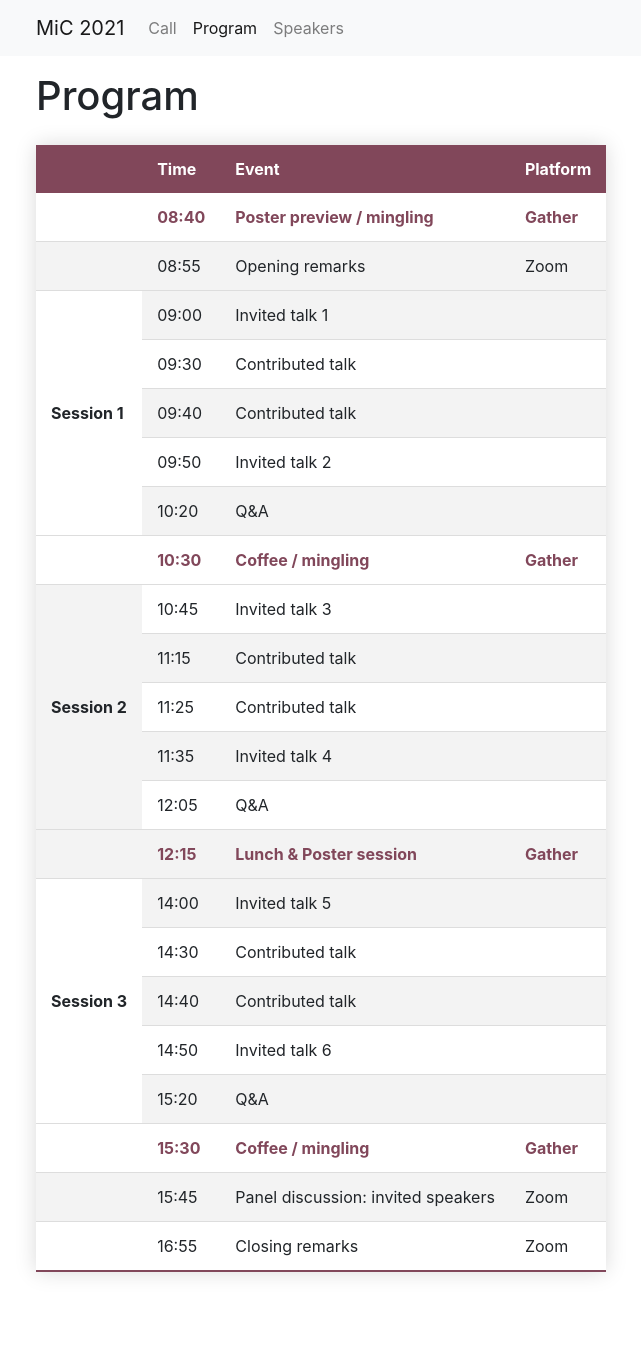
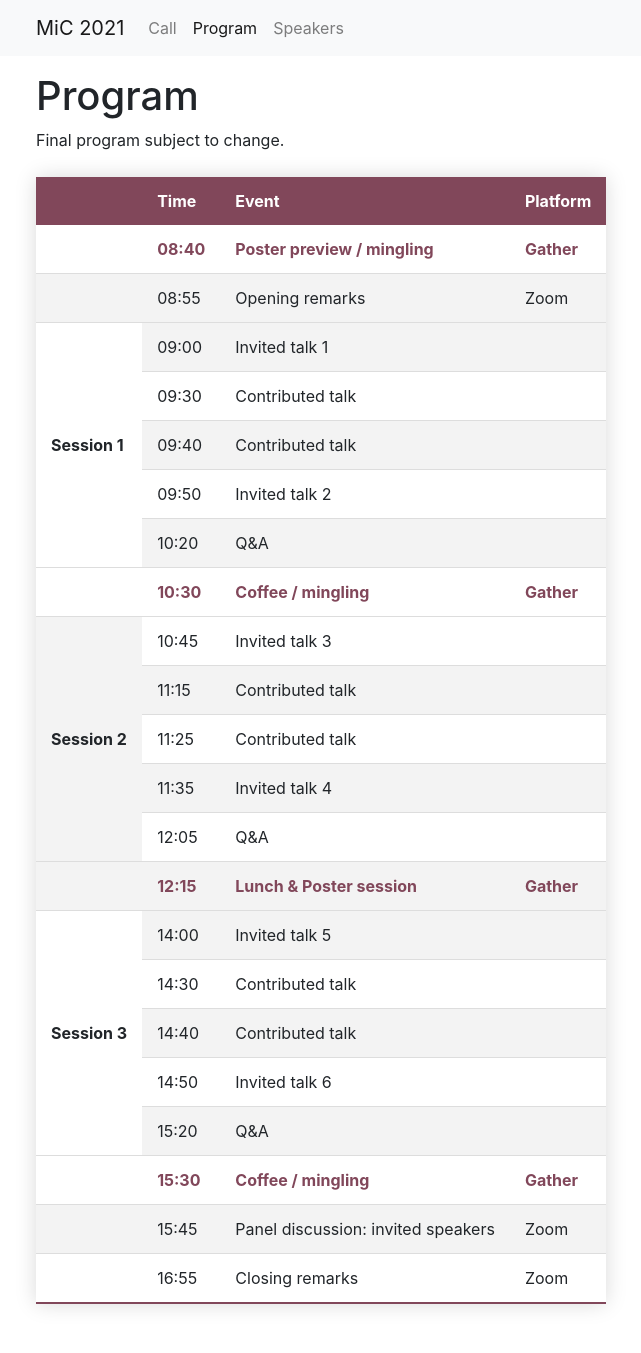
Before and after one commit to mic-workshop/mic-workshop.github.io, a Jekyll site: the page built from program/index.md, in a window 1280 px wide. Shown: the whole page, without its empty margins (49-690 px from the left). Built offline with Jekyll 4.4.1, drawn with Linux system fonts in a browser that asks for light colours; before the commit the page ends 1321 px from its top, so only the background shows below that.

Commit message:
add program change note

```diff
--- a/program/index.md
+++ b/program/index.md
@@ -3,6 +3,8 @@ layout: page #program
 ---
 
 # Program
+
+Final program subject to change.
 
 <table class="styled-table">
     <thead>
```
